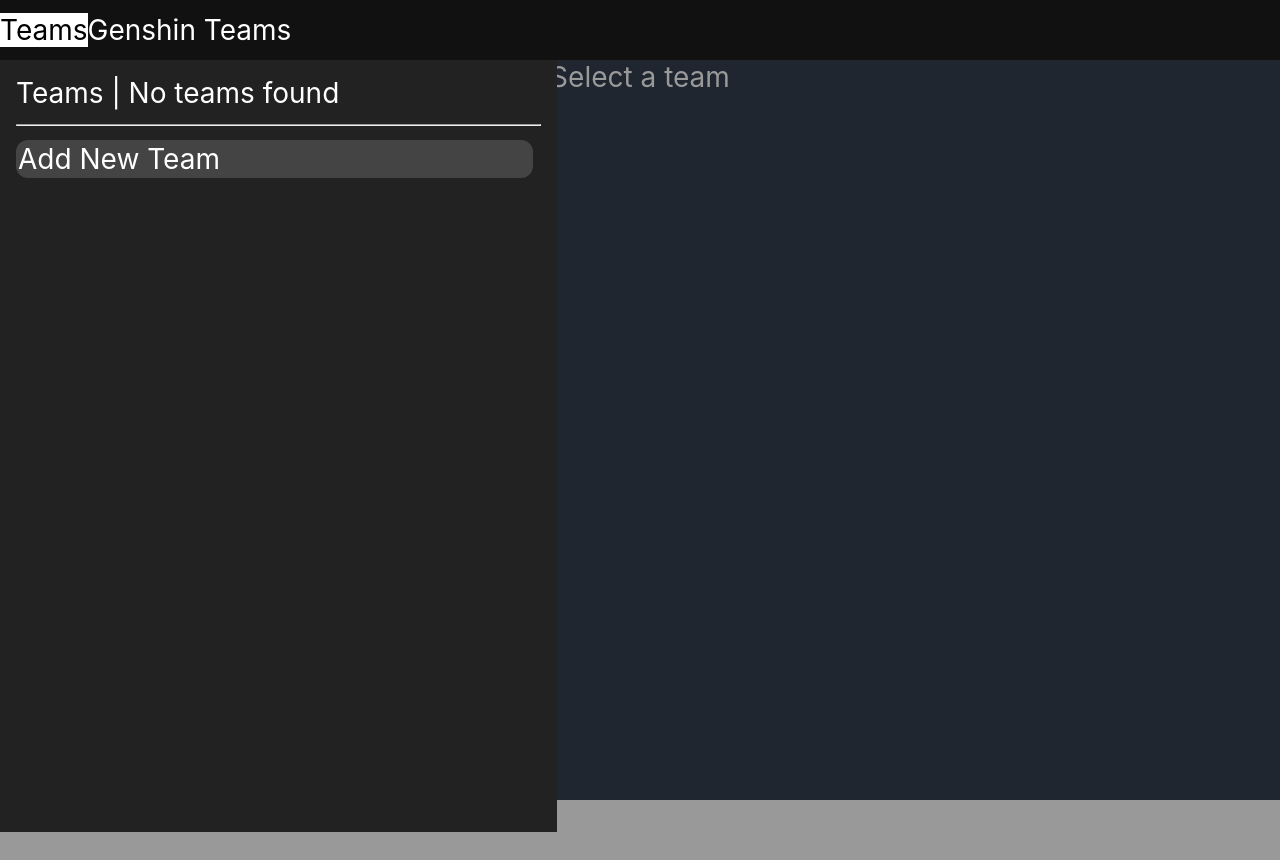
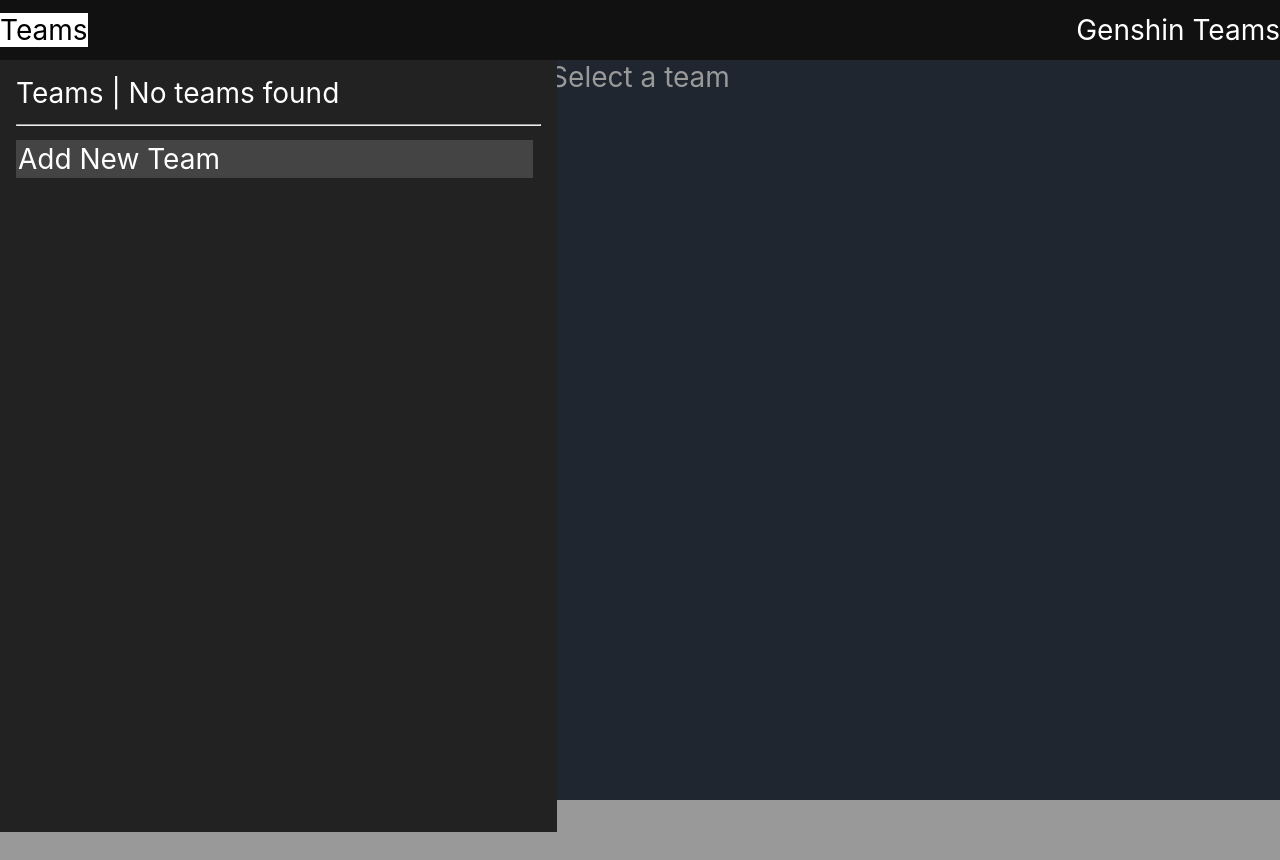
Before and after one commit to FuyuKappa/gitl, a React (Create React App) app in the folder genshin-team-site/: page / in a window 1280 px wide. Both pictures are taken after a click on the element "Teams". Built offline with nearby package versions, Linux system fonts and the light colour scheme.

Commit message:
Removed border-radius for team containers

```diff
--- a/genshin-team-site/src/Styles/stylesIndex.css
+++ b/genshin-team-site/src/Styles/stylesIndex.css
@@ -39,7 +39,6 @@ body{
 	margin-right: 8px;
 	margin-top: 12px;
 	border: 2px solid transparent;
-	border-radius: 12px;
 }
 
 .team-container:hover{
@@ -295,6 +294,11 @@ body{
 	//border-bottom: 2px solid black;
 	display: flex;
 	align-items: center;
+	justify-content: space-between;
+}
+
+.site-header-left{
+	display: flex;
 }
 
 .teams-toggle{
```
